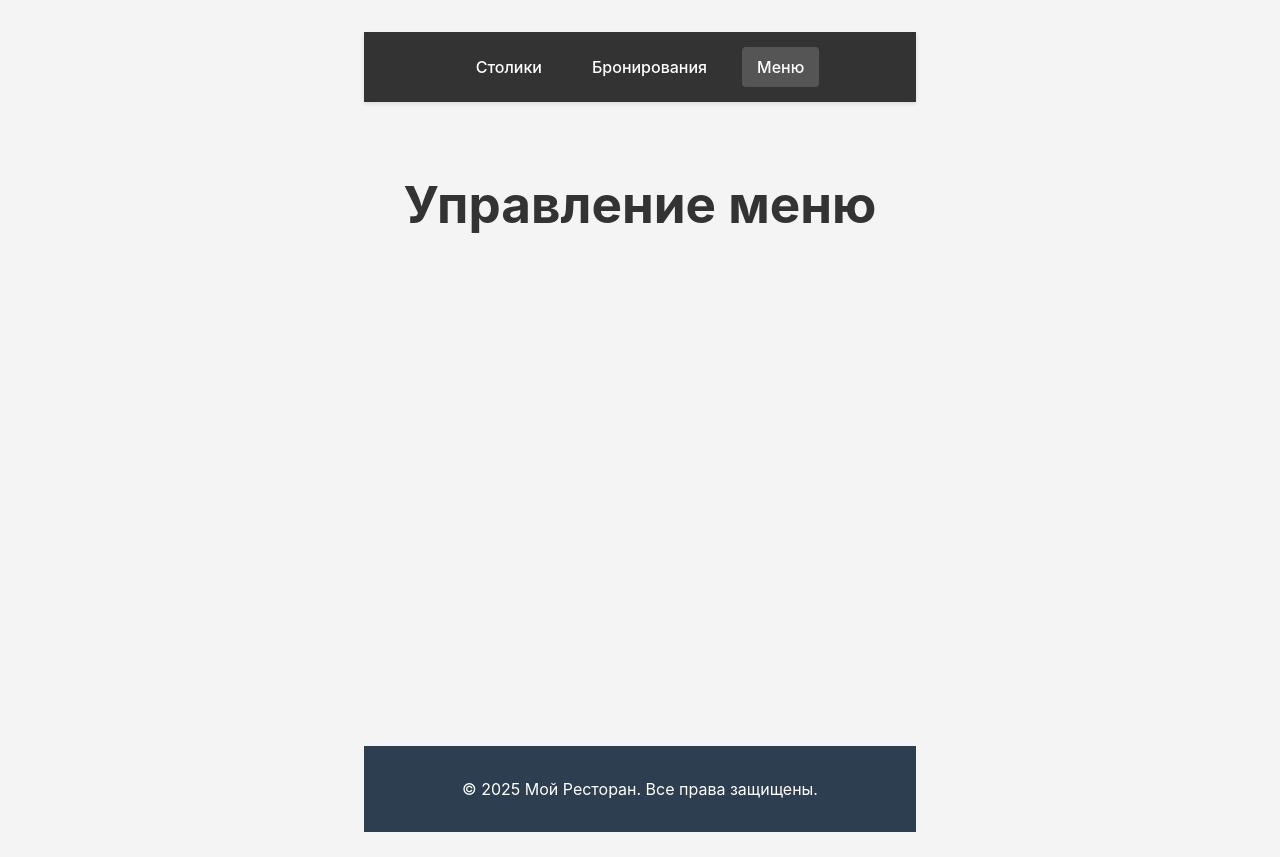
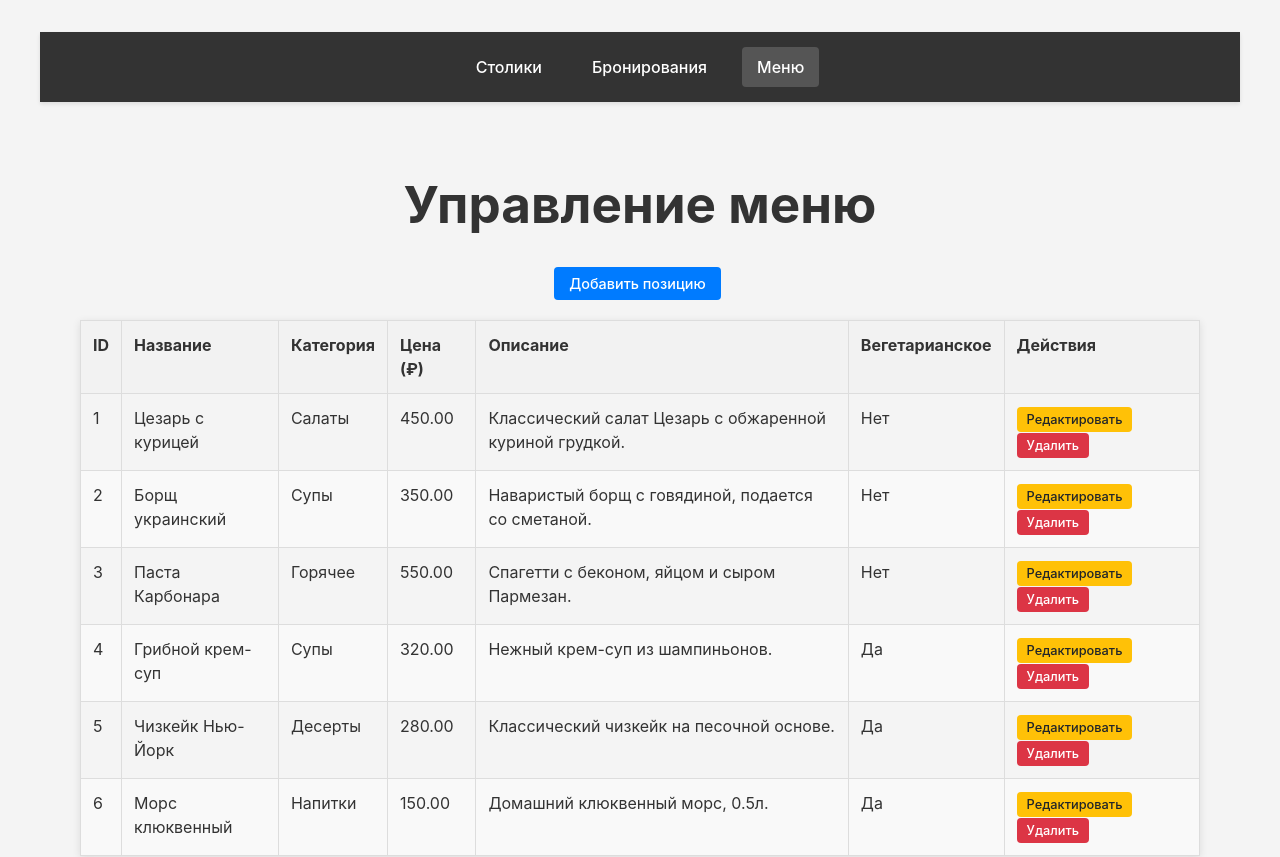
Before and after one commit to only-hell/restaurant-spa-vue, a Vue app: page /menu in a window 1280 px wide. Shown: the top 857 px of the page. Built offline with nearby package versions, Linux system fonts and the light colour scheme.

Commit message:
Implemented CRUD functionality for Reservations page

```diff
--- a/src/views/MenuView.vue
+++ b/src/views/MenuView.vue
@@ -1,16 +1,226 @@
 <template>
   <div class="menu-view">
     <h1>Управление меню</h1>
-    <!-- Здесь будет список позиций меню -->
+
+    <div class="controls">
+      <button @click="openAddModal" class="btn btn-primary">Добавить позицию</button>
+    </div>
+
+    <table v-if="menuItems.length > 0" class="table">
+      <thead>
+        <tr>
+          <th>ID</th>
+          <th>Название</th>
+          <th>Категория</th>
+          <th>Цена (₽)</th>
+          <th>Описание</th>
+          <th>Вегетарианское</th>
+          <th>Действия</th>
+        </tr>
+      </thead>
+      <tbody>
+        <tr v-for="item in menuItems" :key="item.id">
+          <td>{{ item.id }}</td>
+          <td>{{ item.name }}</td>
+          <td>{{ item.category }}</td>
+          <td>{{ item.price.toFixed(2) }}</td>
+          <td>{{ item.description || '-' }}</td>
+          <td>{{ item.isVegetarian ? 'Да' : 'Нет' }}</td>
+          <td>
+            <button @click="openEditModal(item)" class="btn btn-sm btn-warning">Редактировать</button>
+            <button @click="deleteMenuItem(item.id)" class="btn btn-sm btn-danger">Удалить</button>
+          </td>
+        </tr>
+      </tbody>
+    </table>
+    <p v-else class="empty-state">Позиции меню пока не добавлены.</p>
+
+    <!-- Модальное окно для добавления/редактирования позиции меню -->
+    <div v-if="showModal" class="modal-overlay" @click.self="closeModal">
+      <div class="modal-content">
+        <h2>{{ isEditing ? 'Редактировать позицию' : 'Добавить новую позицию' }}</h2>
+        <form @submit.prevent="saveMenuItem">
+          <div class="form-group">
+            <label for="itemName">Название:</label>
+            <input type="text" id="itemName" v-model="currentItem.name" required />
+          </div>
+          <div class="form-group">
+            <label for="itemCategory">Категория:</label>
+            <select id="itemCategory" v-model="currentItem.category" required>
+              <option disabled value="">-- Выберите категорию --</option>
+              <option v-for="cat in availableCategories" :key="cat" :value="cat">{{ cat }}</option>
+            </select>
+          </div>
+          <div class="form-group">
+            <label for="itemPrice">Цена (₽):</label>
+            <input type="number" id="itemPrice" v-model.number="currentItem.price" min="0" step="0.01" required />
+          </div>
+          <div class="form-group">
+            <label for="itemDescription">Описание:</label>
+            <textarea id="itemDescription" v-model="currentItem.description" rows="3"></textarea>
+          </div>
+          <div class="form-group">
+            <label for="itemVegetarian" class="checkbox-label">
+              <input type="checkbox" id="itemVegetarian" v-model="currentItem.isVegetarian" />
+              Вегетарианское
+            </label>
+          </div>
+
+          <div class="form-actions">
+            <button type="button" @click="closeModal" class="btn">Отмена</button>
+            <button type="submit" class="btn btn-primary">{{ isEditing ? 'Сохранить изменения' : 'Добавить' }}</button>
+          </div>
+        </form>
+      </div>
+    </div>
   </div>
 </template>
 
 <script setup>
-// Пока что логики нет
+import { ref, reactive } from 'vue';
+
+const menuItems = ref([
+  { id: 1, name: 'Цезарь с курицей', category: 'Салаты', price: 450.00, description: 'Классический салат Цезарь с обжаренной куриной грудкой.', isVegetarian: false },
+  { id: 2, name: 'Борщ украинский', category: 'Супы', price: 350.00, description: 'Наваристый борщ с говядиной, подается со сметаной.', isVegetarian: false },
+  { id: 3, name: 'Паста Карбонара', category: 'Горячее', price: 550.00, description: 'Спагетти с беконом, яйцом и сыром Пармезан.', isVegetarian: false },
+  { id: 4, name: 'Грибной крем-суп', category: 'Супы', price: 320.00, description: 'Нежный крем-суп из шампиньонов.', isVegetarian: true },
+  { id: 5, name: 'Чизкейк Нью-Йорк', category: 'Десерты', price: 280.00, description: 'Классический чизкейк на песочной основе.', isVegetarian: true },
+  { id: 6, name: 'Морс клюквенный', category: 'Напитки', price: 150.00, description: 'Домашний клюквенный морс, 0.5л.', isVegetarian: true },
+]);
+
+// Доступные категории для выпадающего списка
+const availableCategories = ref(['Закуски', 'Салаты', 'Супы', 'Горячее', 'Гарниры', 'Десерты', 'Напитки', 'Алкоголь']);
+
+const showModal = ref(false);
+const isEditing = ref(false);
+
+const defaultMenuItemForm = () => ({
+  id: null,
+  name: '',
+  category: '', // По умолчанию категория не выбрана
+  price: 0,
+  description: '',
+  isVegetarian: false,
+});
+
+const currentItem = reactive(defaultMenuItemForm());
+
+const getNextMenuItemId = () => {
+  if (menuItems.value.length === 0) return 1;
+  return Math.max(...menuItems.value.map(item => item.id)) + 1;
+};
+
+const openAddModal = () => {
+  isEditing.value = false;
+  Object.assign(currentItem, defaultMenuItemForm());
+  showModal.value = true;
+};
+
+const openEditModal = (item) => {
+  isEditing.value = true;
+  Object.assign(currentItem, item);
+  showModal.value = true;
+};
+
+const closeModal = () => {
+  showModal.value = false;
+};
+
+const saveMenuItem = () => {
+  if (!currentItem.name || !currentItem.category || currentItem.price < 0) {
+    alert('Пожалуйста, заполните все обязательные поля (Название, Категория) и убедитесь, что цена не отрицательная.');
+    return;
+  }
+
+  if (isEditing.value) {
+    const index = menuItems.value.findIndex(i => i.id === currentItem.id);
+    if (index !== -1) {
+      menuItems.value[index] = { ...currentItem };
+    }
+  } else {
+    menuItems.value.push({
+      ...currentItem,
+      id: getNextMenuItemId(),
+    });
+  }
+  closeModal();
+};
+
+const deleteMenuItem = (itemId) => {
+  if (confirm('Вы уверены, что хотите удалить эту позицию из меню?')) {
+    menuItems.value = menuItems.value.filter(item => item.id !== itemId);
+  }
+};
+
 </script>
 
 <style scoped>
+/* Стили можно скопировать из ReservationsView.vue или TablesView.vue и адаптировать */
+/* Общие стили для view */
 .menu-view {
   padding: 20px;
 }
+.controls {
+  margin-bottom: 20px;
+}
+.table {
+  width: 100%;
+  border-collapse: collapse;
+  margin-top: 20px;
+  box-shadow: 0 2px 8px rgba(0,0,0,0.1);
+}
+.table th, .table td {
+  border: 1px solid #ddd;
+  padding: 12px; /* Можно настроить */
+  text-align: left;
+  vertical-align: top; /* Для длинных описаний */
+}
+.table th {
+  background-color: #f2f2f2;
+  font-weight: bold;
+}
+.table tbody tr:nth-child(even) {
+  background-color: #f9f9f9;
+}
+.table tbody tr:hover {
+  background-color: #e9e9e9;
+}
+.empty-state {
+  color: #777;
+  font-style: italic;
+  text-align: center;
+  margin-top: 30px;
+}
+
+/* Кнопки (можно вынести в глобальные стили) */
+.btn { padding: 8px 15px; border: none; border-radius: 4px; cursor: pointer; font-size: 0.9em; margin-right: 5px; transition: background-color 0.2s ease; }
+.btn-primary { background-color: #007bff; color: white; }
+.btn-primary:hover { background-color: #0056b3; }
+.btn-warning { background-color: #ffc107; color: #212529; }
+.btn-warning:hover { background-color: #e0a800; }
+.btn-danger { background-color: #dc3545; color: white; }
+.btn-danger:hover { background-color: #c82333; }
+.btn-sm { padding: 5px 10px; font-size: 0.8em; }
+
+/* Стили для модального окна и формы */
+.modal-overlay { position: fixed; top: 0; left: 0; width: 100%; height: 100%; background-color: rgba(0, 0, 0, 0.6); display: flex; justify-content: center; align-items: center; z-index: 1000; }
+.modal-content { background-color: white; padding: 25px 30px; border-radius: 8px; box-shadow: 0 5px 20px rgba(0,0,0,0.25); width: 90%; max-width: 550px; }
+.modal-content h2 { margin-top: 0; margin-bottom: 25px; color: #333; }
+.form-group { margin-bottom: 15px; }
+.form-group label { display: block; margin-bottom: 5px; font-weight: bold; }
+.form-group input[type="text"],
+.form-group input[type="number"],
+.form-group select,
+.form-group textarea { width: 100%; padding: 10px; border: 1px solid #ccc; border-radius: 4px; box-sizing: border-box; }
+.form-group input[type="checkbox"] { /* Стили для чекбокса */
+  margin-right: 8px;
+  vertical-align: middle;
+}
+.checkbox-label { /* Для выравнивания текста рядом с чекбоксом */
+  display: flex;
+  align-items: center;
+  font-weight: normal; /* Убираем жирность с label для чекбокса */
+}
+.form-actions { margin-top: 20px; text-align: right; }
+.form-actions .btn { margin-left: 10px; }
 </style>
```
